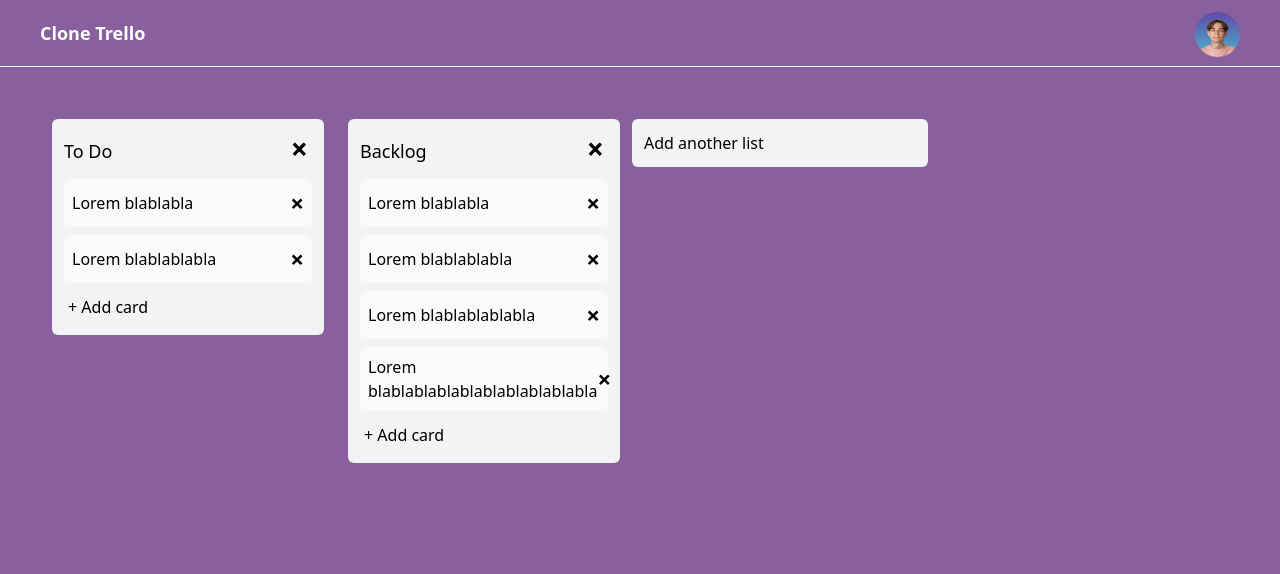
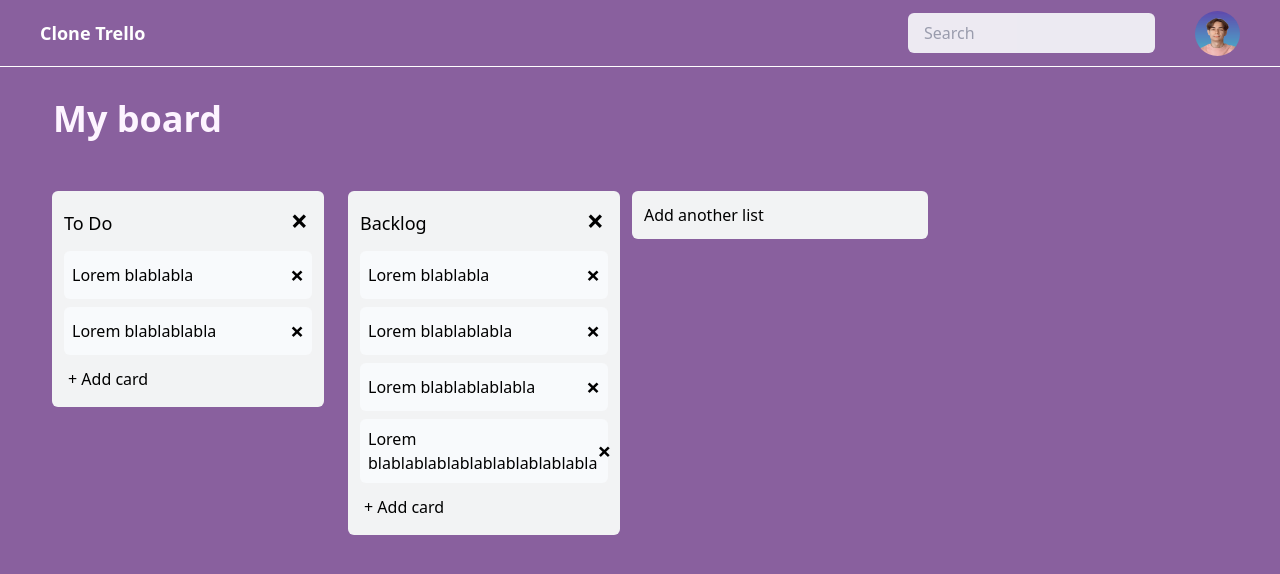
Before and after one commit to Shalimo/trello-clone, a React (Vite) app: page / in a window 1280 px wide. Shown: the top 574 px of the page. Built offline with nearby package versions, Linux system fonts and the light colour scheme.

Commit message:
add search input to header

```diff
--- a/src/components/pages/Home/Home.jsx
+++ b/src/components/pages/Home/Home.jsx
@@ -31,6 +31,7 @@
 	return (
 		<DragDropContext onDragEnd={onDragEnd}>
 			<Header />
+			<h1 className={style.mainTitle}>My board</h1>
 			<div className={style.content}>
 				{lists.map(list => (
 					<List key={list.id} cards={list.cards} list={list} id={list.id} />
--- a/src/components/pages/Home/Home.module.scss
+++ b/src/components/pages/Home/Home.module.scss
@@ -1,3 +1,7 @@
+.mainTitle {
+	@apply ml-[53px] mt-8 text-4xl font-semibold text-fuchsia-50;
+}
+
 .content {
 	@apply flex flex-row p-10 flex-wrap;
 }
--- a/src/components/ui/Header/Header.jsx
+++ b/src/components/ui/Header/Header.jsx
@@ -6,6 +6,7 @@
 	return (
 		<div className={style.container}>
 			<h1>Clone Trello</h1>
+			<input placeholder='Search' />
 			<img src={me} />
 		</div>
 	)
--- a/src/components/ui/Header/Header.module.scss
+++ b/src/components/ui/Header/Header.module.scss
@@ -1,12 +1,16 @@
 .container {
 	@apply bg-[#89609E] h-[67px] border-b-[#fff] border-b-[1px];
-	@apply flex flex-row justify-between;
+	@apply flex flex-row justify-between items-center;
 
 	h1 {
 		@apply flex items-center ml-10 text-[#fff] font-semibold text-lg;
 	}
 
+	input {
+		@apply opacity-90 bg-slate-50 rounded-md pl-4 h-10 ml-auto mr-10;
+	}
+
 	img {
-		@apply w-[45px] h-[45px] rounded-full mr-10 flex mt-3;
+		@apply w-[45px] h-[45px] rounded-full mr-10 flex;
 	}
 }
```
